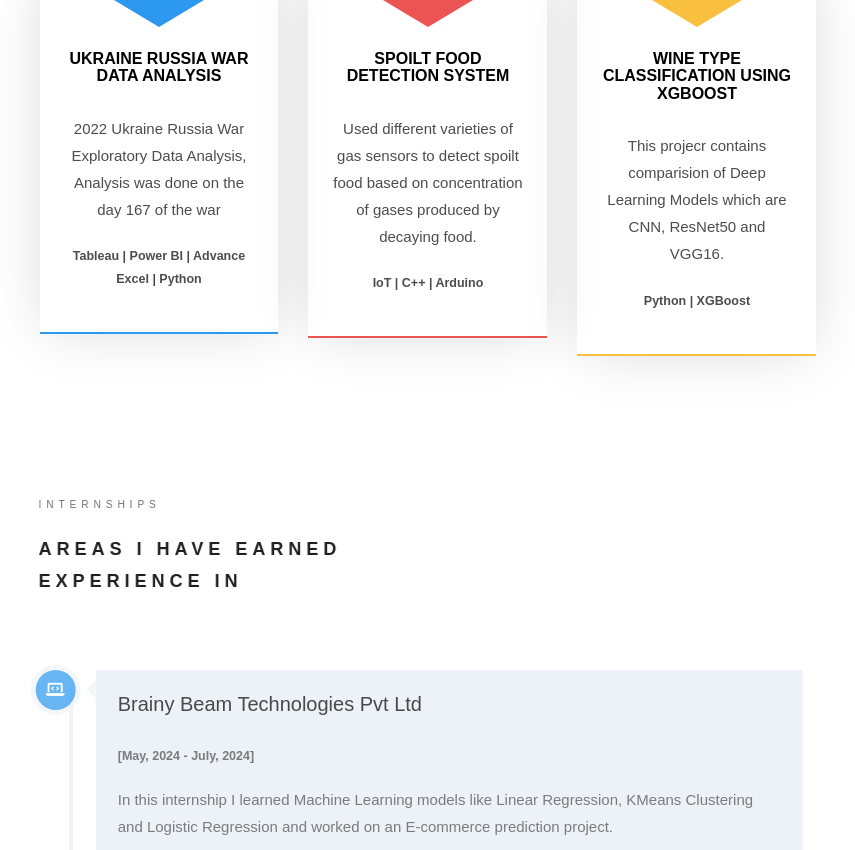
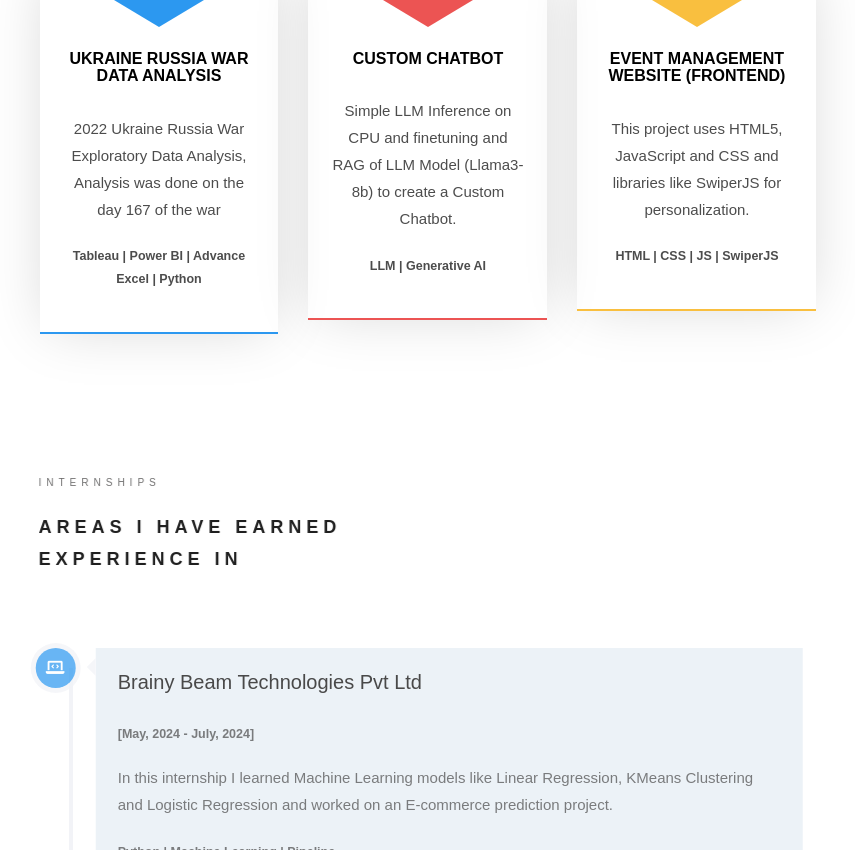
Before and after one commit to Deependra-Singh-Rao/Christ_Portfolio, a plain HTML site: page index.html in a window 1280 px wide. Shown: the part 2642-3492 px from the top of the page, without its empty margins (362-1217 px from the left). Drawn offline with Linux system fonts and the light colour scheme; a web font is replaced by a local one.

Commit message:
Update index.html

```diff
--- a/index.html
+++ b/index.html
@@ -481,17 +481,17 @@
 							<!-- Remove this div if you have only one specialization -->
 							<div class="col-md-4 text-center animate-box">
 								<div class="services color-2">
-									<a href="https://github.com/RiyaBM" target="_blank">
+									<a href="https://github.com/Deependra-Singh-Rao/Intel_Unnati_2024" target="_blank">
 										<span class="icon">
 											<i class="icon-github"></i>
 										</span>
 									</a>
 									<div class="desc">
 										<!-- Edit content for your specialization -->
-										<h3>Spoilt Food Detection System</h3>
-										<p>Used different varieties of gas sensors to detect spoilt food based on
-											concentration of gases produced by decaying food.</p>
-										<p id="project-tool">IoT | C++ | Arduino</p>
+										<h3>Custom Chatbot</h3>
+										<p>Simple LLM Inference on CPU and finetuning and RAG of LLM Model
+											(Llama3-8b) to create a Custom Chatbot.</p>
+										<p id="project-tool">LLM | Generative AI</p>
 									</div>
 								</div>
 							</div>
@@ -499,17 +499,17 @@
 							<!-- Remove this div if you have only two specialization -->
 							<div class="col-md-4 text-center animate-box">
 								<div class="services color-3">
-									<a href="https://github.com/RiyaBM" target="_blank">
+									<a href="https://github.com/Deependra-Singh-Rao/Web_Event" target="_blank">
 										<span class="icon">
 											<i class="icon-github"></i>
 										</span>
 									</a>
 									<div class="desc">
 										<!-- Edit content for your specialization -->
-										<h3>Wine Type Classification Using XGBoost</h3>
-										<p>This projecr contains comparision of Deep Learning Models which are CNN,
-											ResNet50 and VGG16.</p>
-										<p id="project-tool">Python | XGBoost</p>
+										<h3>Event Management Website (Frontend)</h3>
+										<p>This project uses HTML5, JavaScript and CSS and libraries like
+											SwiperJS for personalization. </p>
+										<p id="project-tool">HTML | CSS | JS | SwiperJS</p>
 									</div>
 								</div>
 							</div>
```
